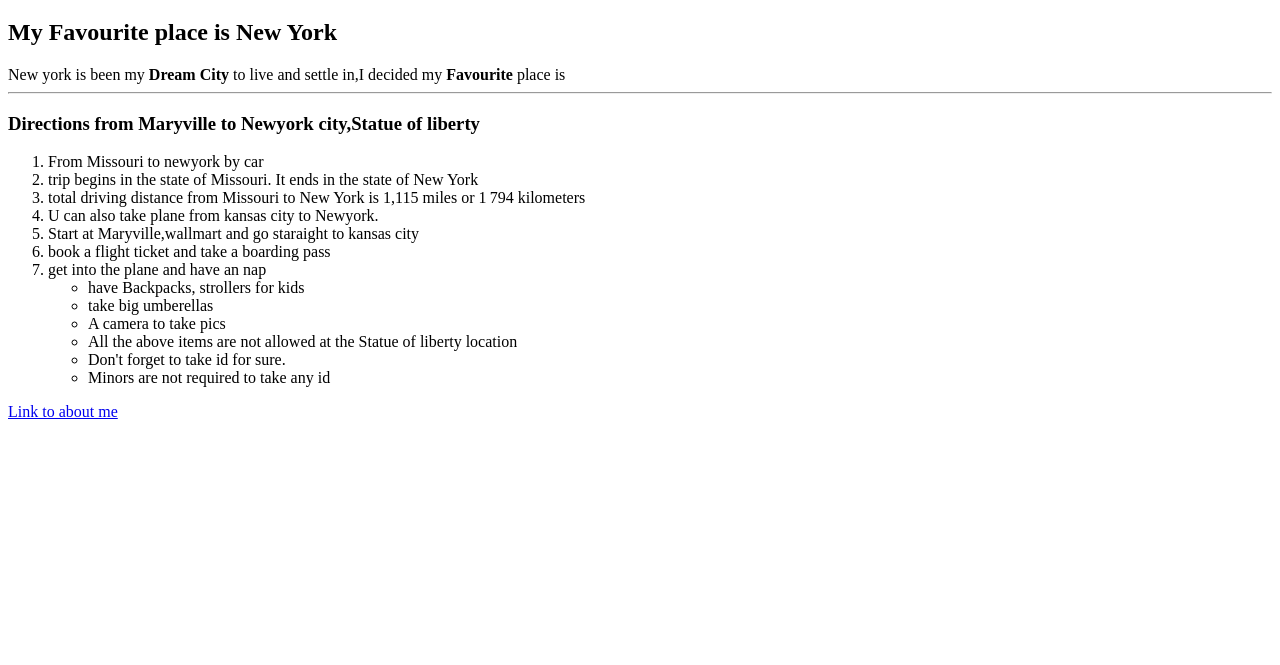
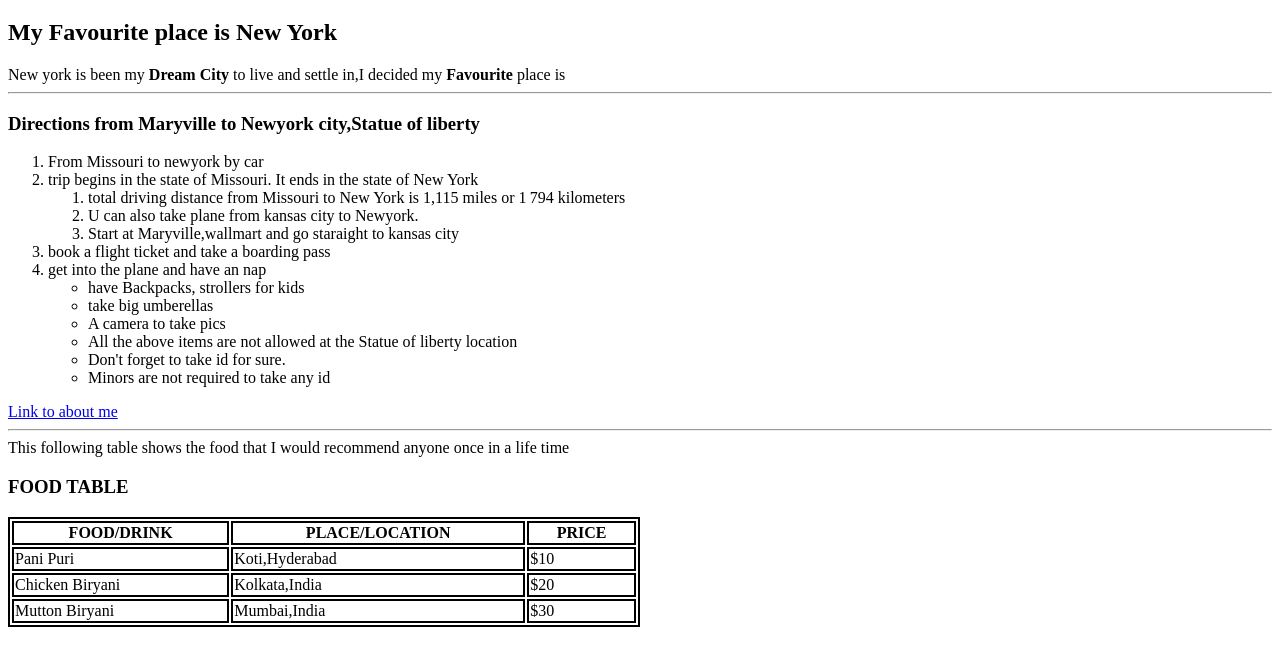
Before and after one commit to 44-563-WebApps-F21/webapps-f21-assignment-3-nagireddyakhilredddy, a plain HTML site: page index.html in a window 1280 px wide. Shown: the part 61-726 px from the top of the page. Drawn offline with Linux system fonts and the light colour scheme.

Commit message:
Update index.html

```diff
--- a/index.html
+++ b/index.html
@@ -24,9 +24,15 @@
 <ol>
 <li> From Missouri to newyork by car </li>
 <li> trip begins in the state of Missouri. It ends in the state of New York </li>
-<li>total driving distance from Missouri to New York is 1,115 miles or 1 794 kilometers</li>
-<li> U can also take plane from kansas city to Newyork.</li>
-<li>Start at Maryville,wallmart and go staraight to kansas city</li>
+<ol>
+
+    <li>total driving distance from Missouri to New York is 1,115 miles or 1 794 kilometers</li>
+    <li> U can also take plane from kansas city to Newyork.</li>
+    <li>Start at Maryville,wallmart and go staraight to kansas city</li>
+
+
+</ol>
+
 <li>book a flight ticket and take a boarding pass</li>
 <li>get into the plane and have an nap
     <ul>
@@ -42,3 +48,41 @@
 </ol>
 
 <a href = "file:///C:/Users/S545143/Desktop/Web%20apps%20notes/webapps-repos/webapps-f21-assignment-3-nagireddyakhilredddy/aboutme.html">Link to about me</a>
+
+<hr>
+<p1>This following table shows the food that I would recommend anyone once in a life time</p1>
+
+<h3> FOOD TABLE</h3>
+
+<style>
+    table, th, td {
+      border:2px solid black;
+
+    </style>
+    <body>
+
+
+    <table style="width:50%">
+      <tr>
+        <th>FOOD/DRINK</th>
+        <th>PLACE/LOCATION</th>
+        <th>PRICE</th>
+      </tr>
+      <tr>
+        <td>Pani Puri</td>
+        <td>Koti,Hyderabad</td>
+        <td>$10</td>
+      </tr>
+      <tr>
+        <td>Chicken Biryani</td>
+        <td>Kolkata,India</td>
+        <td>$20</td>
+      </tr>
+      <tr>
+        <td>Mutton Biryani</td>
+        <td>Mumbai,India</td>
+        <td>$30</td>
+      </tr>
+
+
+    </table>
```
